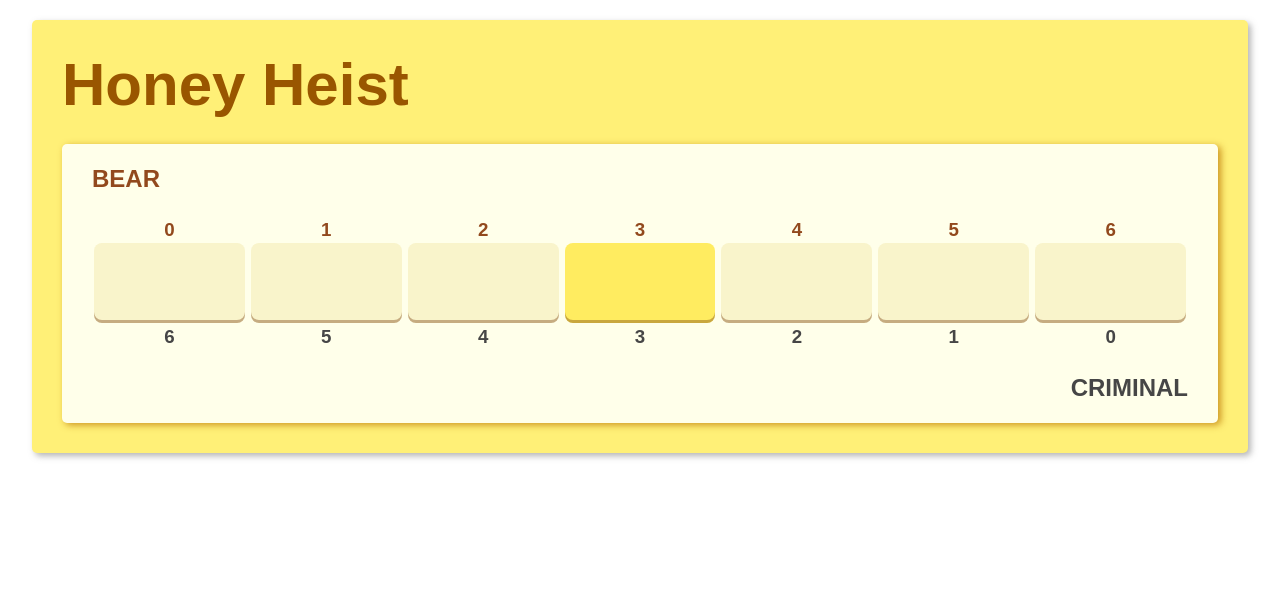
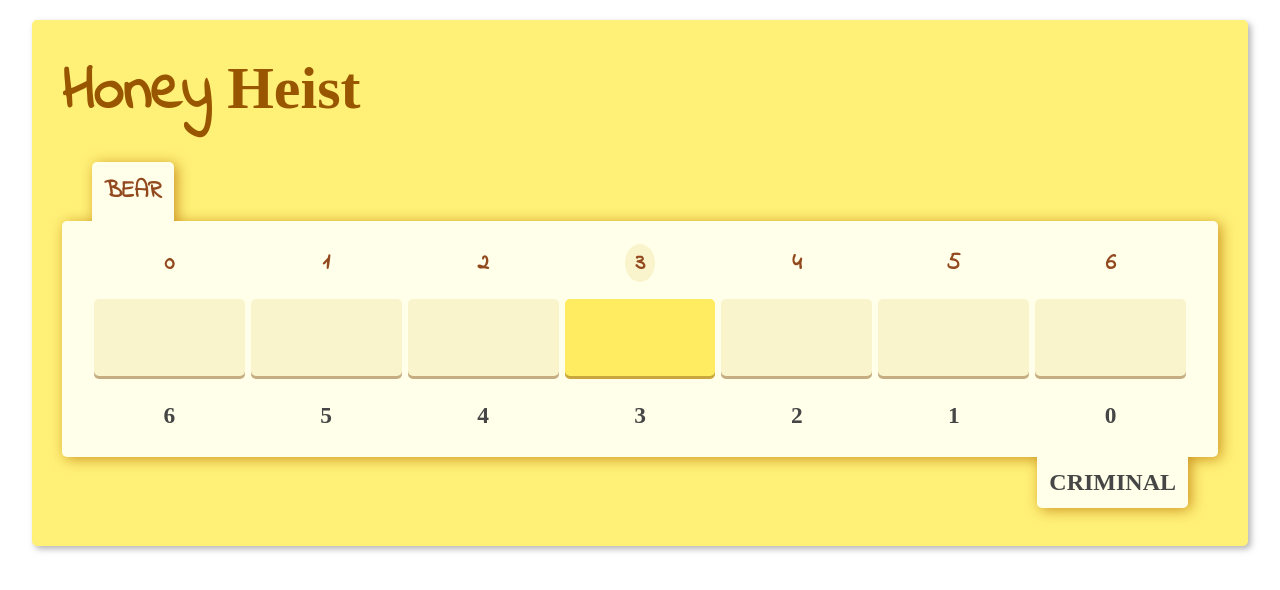
Before and after one commit to retroverse/honey-heist, a React app: page / in a window 1280 px wide. Shown: the top 590 px of the page. Built offline with nearby package versions, Linux system fonts and the light colour scheme; the HTML template or start-up script is replaced by a standard one.

Commit message:
Complete Skill Slider element

```diff
--- a/src/App.js
+++ b/src/App.js
@@ -1,6 +1,7 @@
 import React from 'react'
 
 import SkillSlider from './SkillSlider'
+import CharacterBox from './CharacterBox'
 
 const appStyle = {
   width: '95%',
@@ -18,9 +19,18 @@
   fontSize: '60px'
 }
 
+const honeyStyle = {
+  fontFamily: 'Indie Flower'
+}
+
+const heistStyle = {
+  fontFamily: 'Bebas Nue'
+}
+
 const App = () => {
   return <div className='app' style={appStyle}>
-    <h1 style={headerStyle}> Honey Heist </h1>
+    <h1 style={headerStyle}> <span style={honeyStyle}>Honey</span> <span style={heistStyle}>Heist</span> </h1>
+    <CharacterBox />
     <SkillSlider />
   </div>
 }
--- /dev/null
+++ b/src/CharacterBox.js
@@ -0,0 +1,13 @@
+import React, { useState } from 'react'
+
+const boxStyle = {
+  background: 'var(--very_light_yellow)'
+}
+
+const CharacterBox = () => {
+  return <div className='character-box'>
+
+  </div>
+}
+
+export default CharacterBox
--- a/src/SkillSlider.js
+++ b/src/SkillSlider.js
@@ -1,51 +1,19 @@
 import React, { useState } from 'react'
 
+import './style/SkillSlider.css'
 
-const DARKER_YELLOW = '#c7b216'
-const BEAR_TEXT = '#92491d'
-const CRIMINAL_TEXT = '#464646'
-const DARK_YELLOW = 'rgb(255, 236, 96)'
-const LIGHT_YELLOW = '#f9f4cb'
 const MAX_SKILL = 6
-
-const sliderStyle = {
-  display: 'grid',
-  gridTemplateRows: '1fr 2fr 1fr',
-  color: DARKER_YELLOW,
-  alignItems: 'center',
-  justifyItems: 'center',
-  backgroundColor: '#ffffea',
-  borderRadius: '5px',
-  boxShadow: '3px 2px 7px #be7c0bc9'
-}
-const containerStyle = {
-  display: 'grid',
-  gridTemplateColumns: `repeat(${MAX_SKILL + 1}, 1fr)`,
-  height: '100%',
-  width: '95%'
-}
-const boxStyle = {
-  display: 'grid',
-  gridTemplateRows: '1fr 3fr 1fr',
-  textAlign: 'center',
-  alignItems: 'center',
-  margin: '3px'
-}
-const boxCenterStyle = {
-  height: '80px',
-  borderRadius: '8px',
-  border: 'none',
-  outline: 'none',
-  boxShadow: 'rgba(109, 49, 5, 0.37) 0px -3px 0px 0px inset'
-}
+const START_SKILL = 3
 
 const SkillSlider = () => {
   // skill value is a measure of bear-ness
-  const [skillValue, setSkillValue] = useState(3)
+  const [skillValue, setSkillValue] = useState(START_SKILL)
 
-  return <div className='skill-slider' style={sliderStyle}>
-    <h2 style={{justifySelf: 'start', marginLeft: '30px', color: BEAR_TEXT}}> BEAR </h2>
-    <div className='skill-slider-container' style={containerStyle}>
+  return <div className='skill-slider'>
+    <div className='skill-slider-tab bear'>
+      <h2 className='skill-slider-tab-label bear'> BEAR </h2>
+    </div>
+    <div className='skill-slider-container' style={{gridTemplateColumns: `repeat(${MAX_SKILL + 1}, 1fr)`}}>
       {
         Array.from({length: MAX_SKILL + 1}).map((x, i) =>
           <SkillSliderBox
@@ -57,17 +25,19 @@
         )
       }
     </div>
-    <h2 style={{justifySelf: 'end', marginRight: '30px', color: CRIMINAL_TEXT}}> CRIMINAL </h2>
+    <div className='skill-slider-tab criminal'>
+      <h2 className='skill-slider-tab-label criminal'> CRIMINAL </h2>
+    </div>
   </div>
 }
 
 const SkillSliderBox = ({position, active, onSelect}) => {
-  return <div style={boxStyle}>
-    <h3 style={{color: BEAR_TEXT}}>{position}</h3>
-    <button onClick={() => onSelect(position)} style={{...boxCenterStyle, background: active ? DARK_YELLOW : LIGHT_YELLOW}}>
+  return <div className='skill-slider-box'>
+    <h3 className={`skill-slider-box-label bear ${active && 'active'}`}>{position}</h3>
+    <button className={`skill-slider-box-button ${active && 'active'}`} onClick={() => onSelect(position)}>
 
     </button>
-    <h3 style={{color: CRIMINAL_TEXT}}>{MAX_SKILL - position}</h3>
+    <h3 className='skill-slider-box-label criminal'>{MAX_SKILL - position}</h3>
   </div>
 }
 
--- /dev/null
+++ b/src/style/SkillSlider.css
@@ -0,0 +1,87 @@
+.skill-slider {
+  display: grid;
+  grid-template-rows: 1fr 4fr 1fr;
+  align-items: center;
+  justify-items: center;
+
+  color: var(--darker-yellow);
+  filter: drop-shadow(rgba(190, 124, 11, 0.79) 3px 2px 7px)
+}
+
+.skill-slider-container {
+  display: grid;
+  /* grid-template-columns: repeat(7, 1fr); */
+  height: 100%;
+  width: 100%;
+  padding-left: 2.5%;
+  padding-right: 2.5%;
+  padding-top: 20px;
+  padding-bottom: 20px;
+
+  background-color: var(--very-light-yellow);
+  border-radius: 5px;
+  z-index: 1;
+}
+
+.skill-slider-box {
+  display: grid;
+  grid-template-rows: 1fr 3fr 1fr;
+  text-align: center;
+  align-items: center;
+  margin: 3px;
+  font-size: 20px;
+}
+
+.skill-slider-box-label {
+  width: min-content;
+  justify-self: center;
+  padding: 2px;
+  padding-left: 10px;
+  padding-right: 10px;
+
+  border-radius: 50%;
+}
+
+.skill-slider-box-label.active {
+  background: var(--light-yellow);
+}
+
+.skill-slider-box-button {
+  height: 80px;
+
+  border-radius: 5px;
+  border: none;
+  outline: none;
+  box-shadow: rgba(109, 49, 5, 0.37) 0px -3px 0px 0px inset;
+  background-color: var(--light-yellow);
+}
+
+.skill-slider-box-button.active {
+  background-color: var(--dark-yellow);
+}
+
+.skill-slider-tab {
+  height: min-content;
+  padding: 12px;
+
+  border-radius: 5px;
+  background-color: var(--very-light-yellow);
+}
+
+.skill-slider-tab.criminal {
+  justify-self: end;
+  align-self: start;
+  margin-right: 30px;
+  text-align: right;
+  border-top-right-radius: 0px;
+  border-top-left-radius: 0px;
+}
+
+.skill-slider-tab.bear {
+  justify-self: start;
+  align-self: end;
+  margin-left: 30px;
+  text-align: left;
+  border-bottom-right-radius: 0px;
+  border-bottom-left-radius: 0px;
+}
--- a/static/index.css
+++ b/static/index.css
@@ -1,6 +1,29 @@
+@import url('https://fonts.googleapis.com/css2?family=Bebas+Neue&display=swap');
+@import url('https://fonts.googleapis.com/css2?family=Pangolin&display=swap');
+@import url('https://fonts.googleapis.com/css2?family=Indie+Flower&display=swap');
+
 * {
   margin: 0px;
   padding: 0px;
   box-sizing: border-box;
   font-family: Arial;
+
+  --light-yellow: #f9f4cb;
+  --darker-yellow: #c7b216;
+  --dark-yellow: rgb(255, 236, 96);
+  --very-light-yellow: #ffffea;
+  --criminal-text: #464646;
+  --bear-text: #92491d;
+  --criminal-font: 'Bebas Nue';
+  --bear-font: 'Indie Flower';
 }
+
+.bear {
+  color: var(--bear-text);
+  font-family: var(--bear-font);
+}
+
+.criminal {
+  color: var(--criminal-text);
+  font-family: var(--criminal-font);
+}
```
